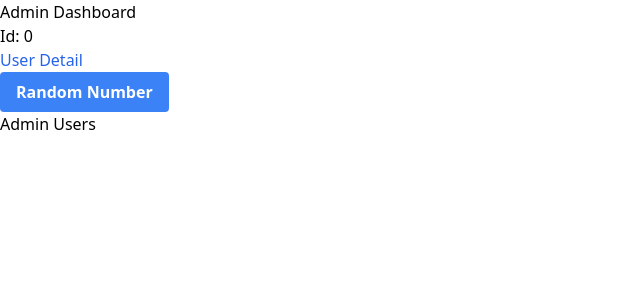
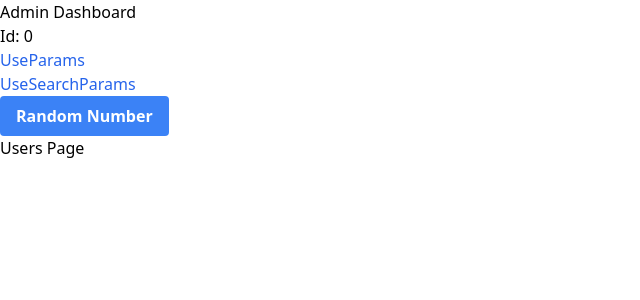
Before and after one commit to neominalsolutions/react-webpack-v2, a React app: page /admin/users in a window 1280 px wide. Shown: the top 300 px of the page, without its empty margins (0-640 px from the left). Built offline with nearby package versions, Linux system fonts and the light colour scheme; sample sign-in values are in the browser's storage.

Commit message:
React Router Hooks

```diff
--- a/src/layouts/admin.layout.tsx
+++ b/src/layouts/admin.layout.tsx
@@ -12,9 +12,12 @@ function Adminlayout() {
 				<nav>
 					<p>Id: {id}</p>
 					<Link className="text-blue-600" to={`/admin/users/${id}/ali`}>
-						User Detail
+						UseParams
 					</Link>
 					<br></br>
+					<Link className="text-blue-600" to={`/admin/users?code=1234&size=md`}>
+						UseSearchParams
+					</Link>
 				</nav>
 				<div>
 					<button
--- a/src/pages/admin/user.detail.tsx
+++ b/src/pages/admin/user.detail.page.tsx
@@ -1,7 +1,7 @@
 import React from 'react';
 import { useParams } from 'react-router-dom';
 
-function UserDetail() {
+function UserDetailPage() {
 	// /:id/:name böyle dinamik route oluştururuz.
 	const params = useParams();
 
@@ -14,4 +14,4 @@ function UserDetail() {
 	);
 }
 
-export default UserDetail;
+export default UserDetailPage;
--- /dev/null
+++ b/src/pages/admin/user.page.tsx
@@ -0,0 +1,13 @@
+import React from 'react';
+import { useSearchParams } from 'react-router-dom';
+
+function UsersPage() {
+	// admin/users?code=1234&size=md
+	const [queryString] = useSearchParams();
+
+	console.log('queryString', queryString.get('code'), queryString.get('size'));
+
+	return <>Users Page</>;
+}
+
+export default UsersPage;
```
Also changed, not shown: src/index.tsx (+5 -3 lines).
